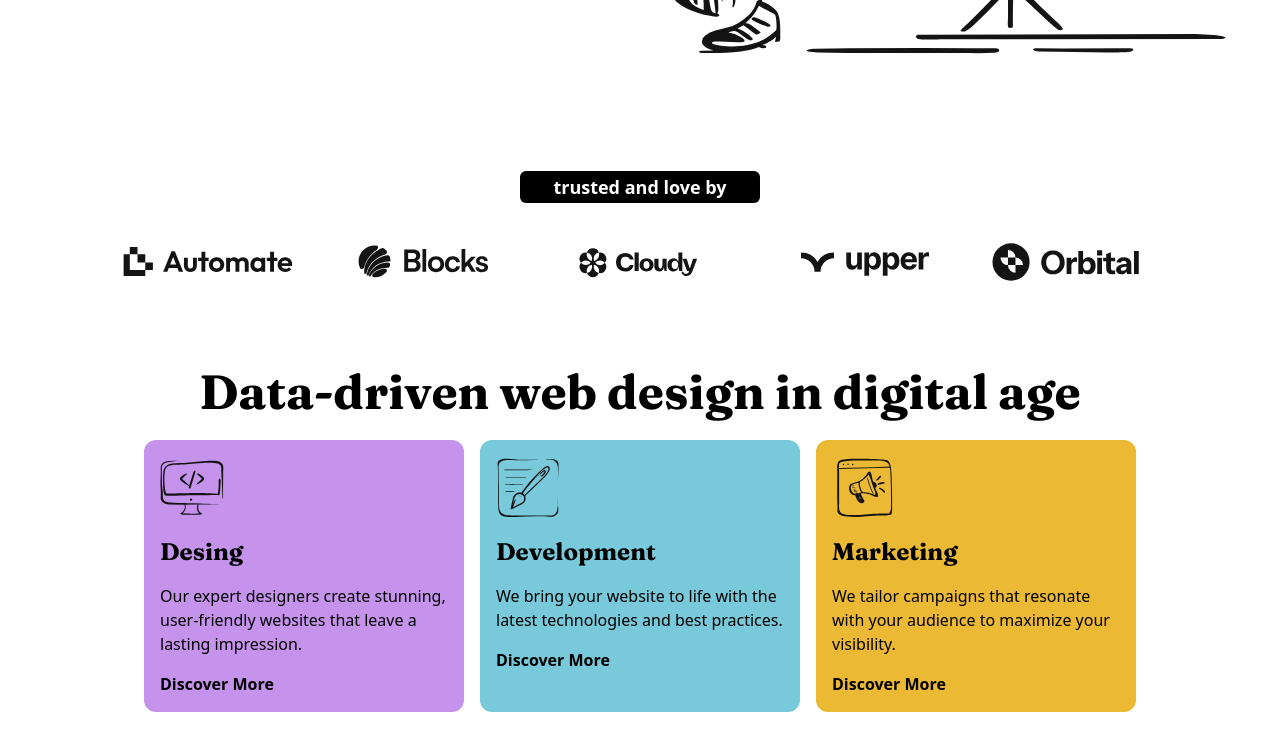
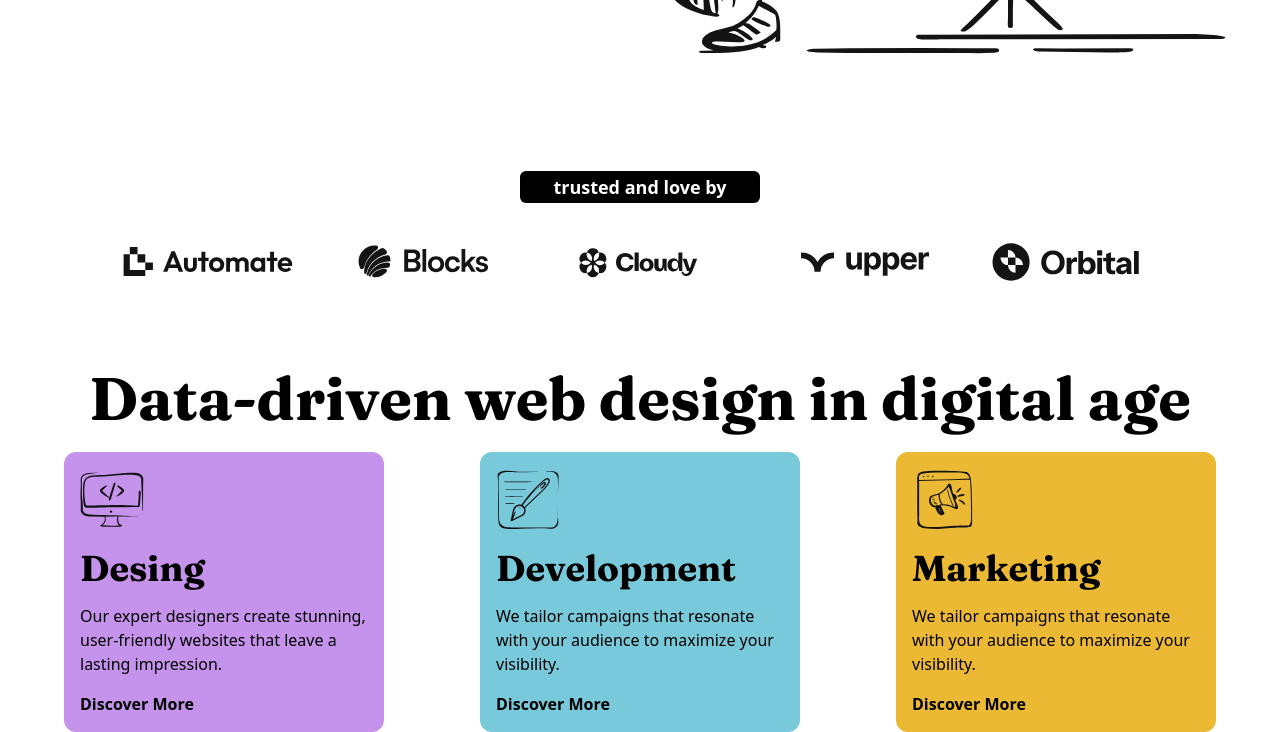
Before and after one commit to angeldavidp/proyecto-primero, a website: page src/index.html in a window 1280 px wide. Shown: the part 673-1405 px from the top of the page. Drawn offline with Linux system fonts and the light colour scheme.

Commit message:
style: finish the fourth part of landig

```diff
--- a/src/index.html
+++ b/src/index.html
@@ -46,30 +46,30 @@
           </section>
 
           <section class=" flex flex-col justify-center items-center mt-16 gap-6 max-w-7xl mx-auto">
-            <div class=" font-title font-bold text-3xl px-4 text-center lg:text-5xl" >
+            <div class=" font-title font-bold text-3xl px-4 my-16 text-center lg:text-6xl lg:w-2/3">
               <h2> Data-driven web design in digital age</h2>
             </div>
 
-            <div class="flex flex-col gap-4 lg:flex-row">
+            <div class="flex flex-col gap-4 lg:flex-row lg:gap-24">
 
-              <div  class="flex flex-col w-80 h-50 bg-[#C693EC] p-4 gap-4 rounded-xl">
-                <img src="./img/card1-image.svg" alt="" class="w-16">
-                <h3 class="font-title font-bold text-2xl">Desing</h3>
-                <p>Our expert designers create stunning, user-friendly websites that leave a lasting impression.</p>
+              <div  class="flex flex-col w-80 h-50 bg-[#C693EC] p-4 gap-4 rounded-xl lg:w-96 lg:h-96 lg:p-8">
+                <img src="./img/card1-image.svg" alt="" class="w-16 lg:w-28">
+                <h3 class="font-title font-bold text-2xl lg:text-4xl">Desing</h3>
+                <p class="lg:text-lg" >Our expert designers create stunning, user-friendly websites that leave a lasting impression.</p>
                 <a href="#" class="font-semibold">Discover More</a>
               </div>
 
-              <div class="flex flex-col w-80 h-50 bg-[#78C9DA] p-4 gap-4 rounded-xl ">
-                <img src="./img/card2-image.svg" alt="" class="w-16">
-                <h3 class="font-title font-bold text-2xl">Development</h3>
-                <p>We bring your website to life with the latest technologies and best practices.</p>
+              <div class="flex flex-col w-80 h-50 bg-[#78C9DA] p-4 gap-4 rounded-xl lg:w-96 lg:h-96 lg:p-8">
+                <img src="./img/card2-image.svg" alt="" class="w-16 lg:w-28">
+                <h3 class="font-title font-bold text-2xl lg:text-4xl">Development</h3>
+                <p class="lg:text-lg" >We tailor campaigns that resonate with your audience to maximize your visibility.</p>
                 <a href="#" class="font-semibold">Discover More</a>
               </div>
 
-              <div class="flex flex-col w-80 h-50 bg-[#ECB935] p-4 gap-4 rounded-xl">
-                <img src="./img/card3-image.svg" alt="" class="w-16">
-                <h3 class="font-title font-bold text-2xl">Marketing</h3>
-                <p>We tailor campaigns that resonate with your audience to maximize your visibility.</p>
+              <div class="flex flex-col w-80 h-50 bg-[#ECB935] p-4 gap-4 rounded-xl lg:w-96 lg:h-96 lg:p-8">
+                <img src="./img/card3-image.svg" alt="" class="w-16 lg:w-28">
+                <h3 class="font-title font-bold text-2xl lg:text-4xl">Marketing</h3>
+                <p class="lg:text-lg">We tailor campaigns that resonate with your audience to maximize your visibility.</p>
                 <a href="#" class="font-semibold"> Discover More</a>
               </div>
 
```
